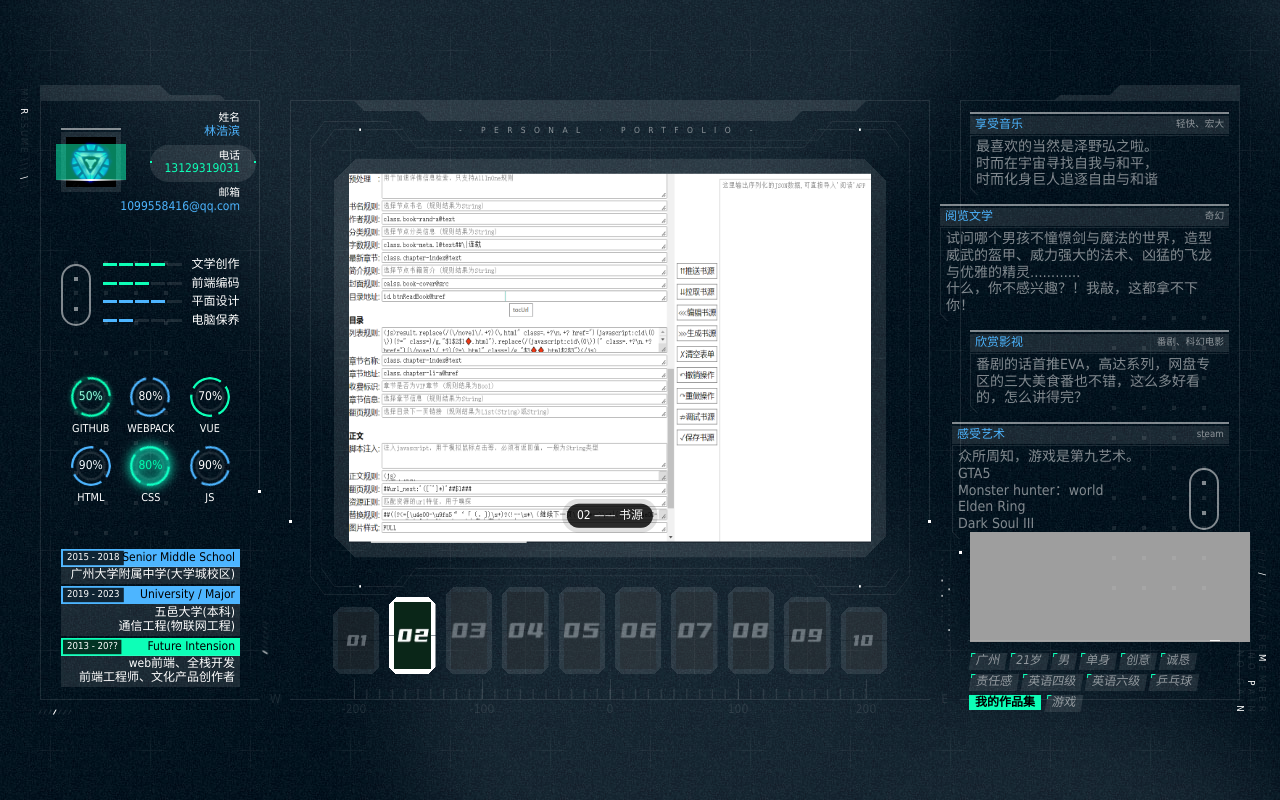
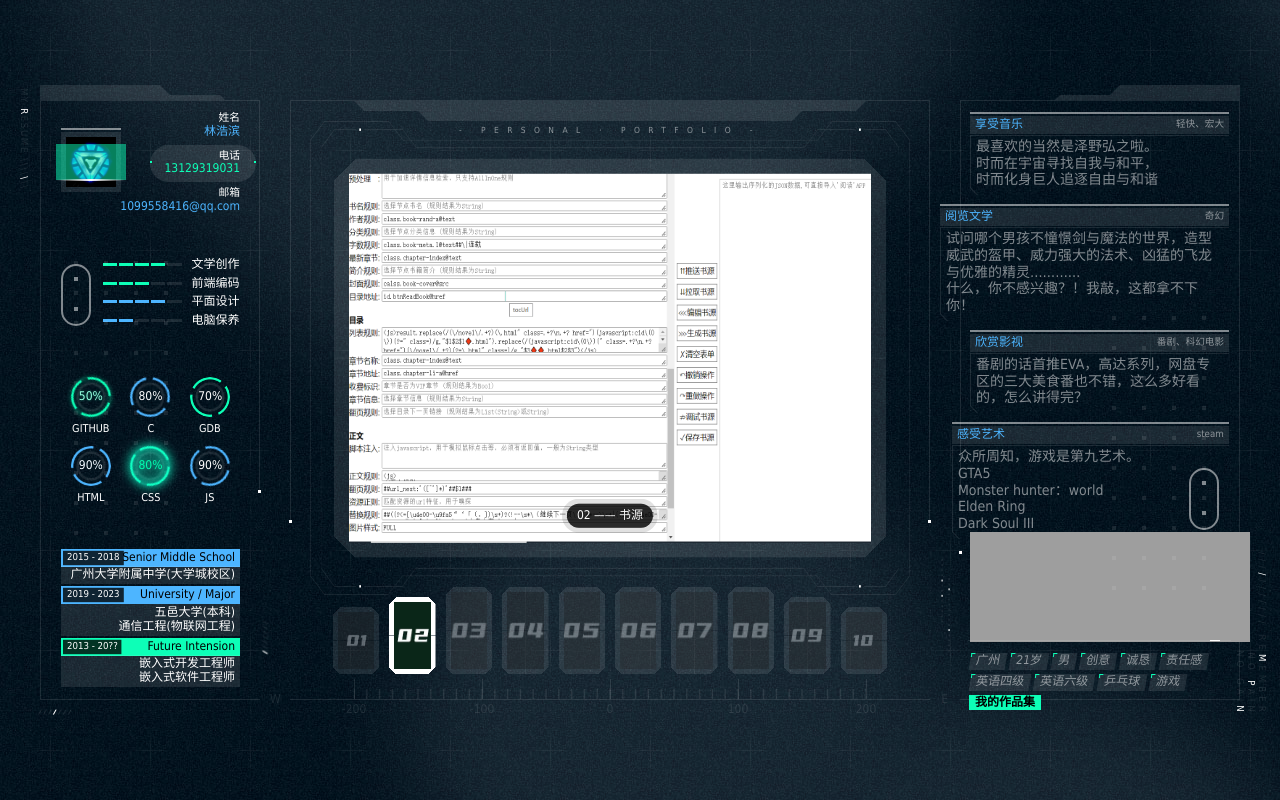
Before and after one commit to tribleice/bblog, a plain HTML site: page main.html in a window 1280 px wide. Drawn offline with Linux system fonts and the light colour scheme; grey boxes are pictures that could not be loaded.

Commit message:
Update main.html

```diff
--- a/main.html
+++ b/main.html
@@ -109,16 +109,16 @@
                                 <dt></dt>
                                 <dd>80%</dd>
                             </dl>
-                            <div>WEBPACK</div>
-                            <div class="sm">WEBPACK</div>
+                            <div>C</div>
+                            <div class="sm">C</div>
                         </li>
                         <li>
                             <dl>
                                 <dt></dt>
                                 <dd>70%</dd>
                             </dl>
-                            <div>VUE 2.0</div>
-                            <div class="sm">VUE</div>
+                            <div>GDB CLI</div>
+                            <div class="sm">GDB</div>
                         </li>
                         <li>
                             <dl>
@@ -162,7 +162,7 @@
                             <section class="sp"><span>2013 - 20??</span>Future Intension</section>
                         </div>
                         <div class="intro-ani">
-                            <div>web前端、全栈开发<br>前端工程师、文化产品创作者</div>
+                            <div>嵌入式开发工程师<br>嵌入式软件工程师</div>
                         </div>
                     </article>
                 </div>
@@ -283,7 +283,6 @@
                         <span>广州</span>
                         <span>21岁</span>
                         <span>男</span>
-                        <span>单身</span>
                         <span>创意</span>
                         <span>诚恳</span>
                         <span>责任感</span>
```
